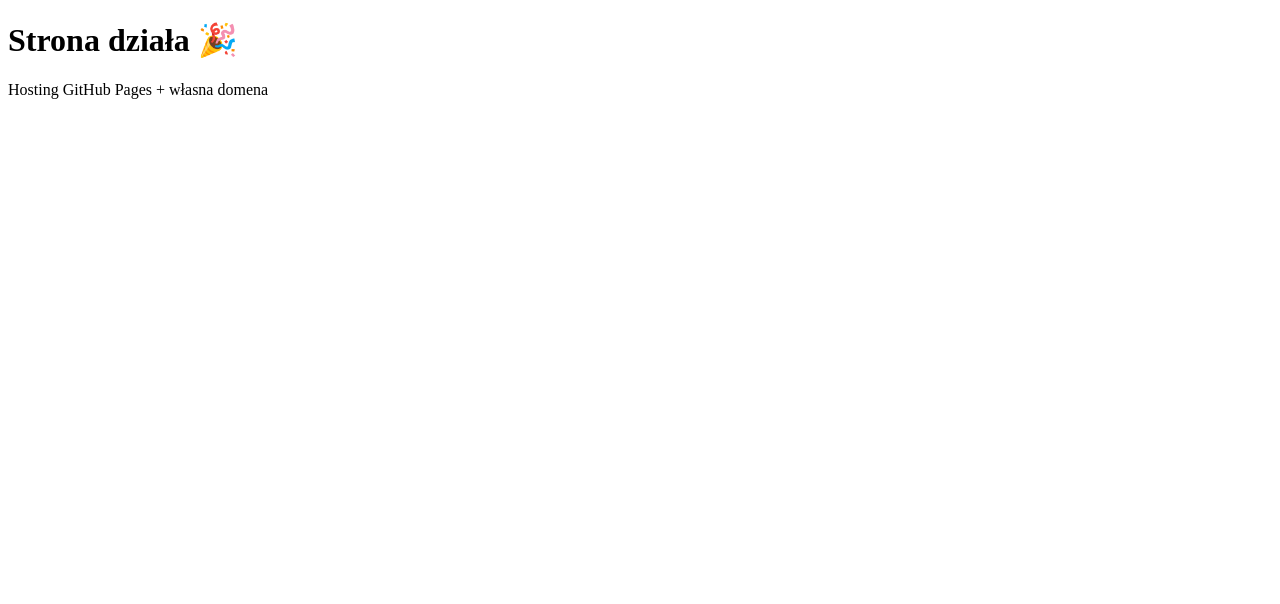
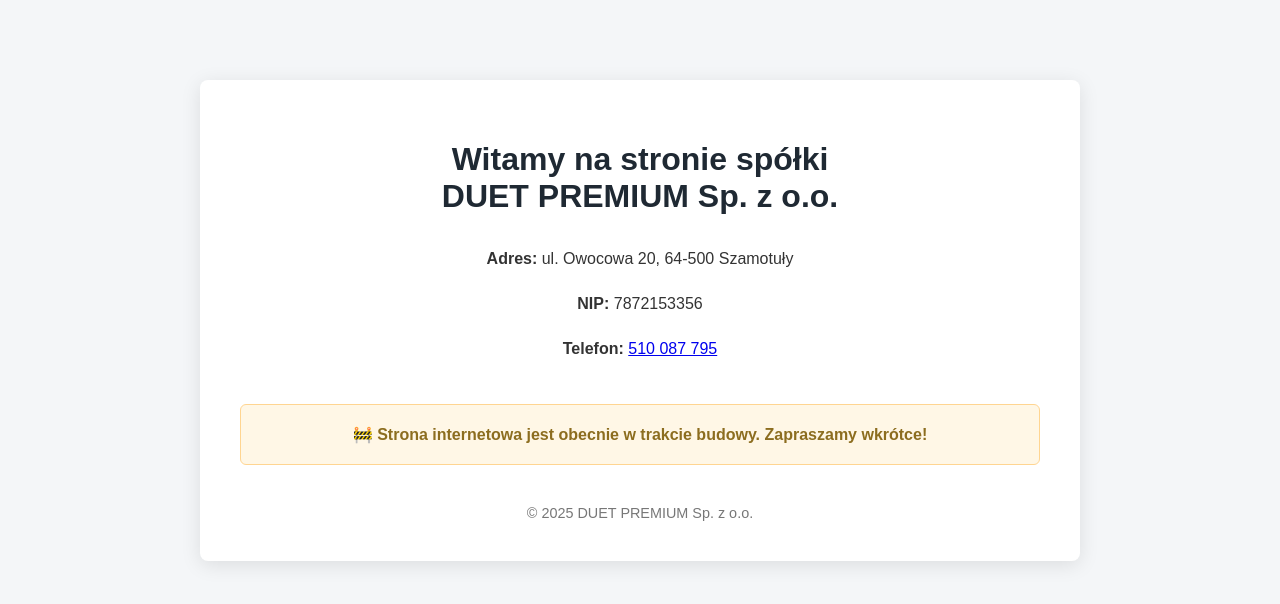
Before and after one commit to adamko00007-hash/adamko00007.github.io, a plain HTML site: page index.html in a window 1280 px wide. Drawn offline with Linux system fonts and the light colour scheme.

Commit message:
Update index.html

```diff
--- a/index.html
+++ b/index.html
@@ -1,11 +1,73 @@
 <!DOCTYPE html>
 <html lang="pl">
 <head>
-  <meta charset="UTF-8">
-  <title>Duet Premium</title>
+    <meta charset="UTF-8">
+    <title>DUET PREMIUM Sp. z o.o.</title>
+    <meta name="viewport" content="width=device-width, initial-scale=1.0">
+    <style>
+        body {
+            margin: 0;
+            font-family: Arial, Helvetica, sans-serif;
+            background: #f4f6f8;
+            color: #333;
+        }
+        .container {
+            max-width: 800px;
+            margin: 80px auto;
+            padding: 40px;
+            background: #ffffff;
+            box-shadow: 0 4px 20px rgba(0,0,0,0.1);
+            border-radius: 8px;
+            text-align: center;
+        }
+        h1 {
+            color: #1f2933;
+            margin-bottom: 20px;
+        }
+        .company-data {
+            margin: 30px 0;
+            line-height: 1.8;
+        }
+        .building {
+            margin-top: 40px;
+            padding: 20px;
+            background: #fff7e6;
+            border: 1px solid #ffd591;
+            border-radius: 6px;
+            font-weight: bold;
+            color: #8c6d1f;
+        }
+        footer {
+            margin-top: 40px;
+            font-size: 0.9em;
+            color: #777;
+        }
+    </style>
 </head>
 <body>
-  <h1>Strona działa 🎉</h1>
-  <p>Hosting GitHub Pages + własna domena</p>
+
+    <div class="container">
+        <h1>Witamy na stronie spółki<br>DUET PREMIUM Sp. z o.o.</h1>
+
+        <div class="company-data">
+            <p><strong>Adres:</strong> ul. Owocowa 20, 64-500 Szamotuły</p>
+            <p><strong>NIP:</strong> 7872153356</p>
+            <p><strong>Telefon:</strong> <a href="tel:510087795">510 087 795</a></p>
+        </div>
+
+        <div class="building">
+            🚧 Strona internetowa jest obecnie w trakcie budowy.
+            Zapraszamy wkrótce!
+        </div>
+
+        <footer>
+            © <span id="year"></span> DUET PREMIUM Sp. z o.o.
+        </footer>
+    </div>
+
+    <script>
+        document.getElementById("year").textContent = new Date().getFullYear();
+    </script>
+
 </body>
 </html>
```
